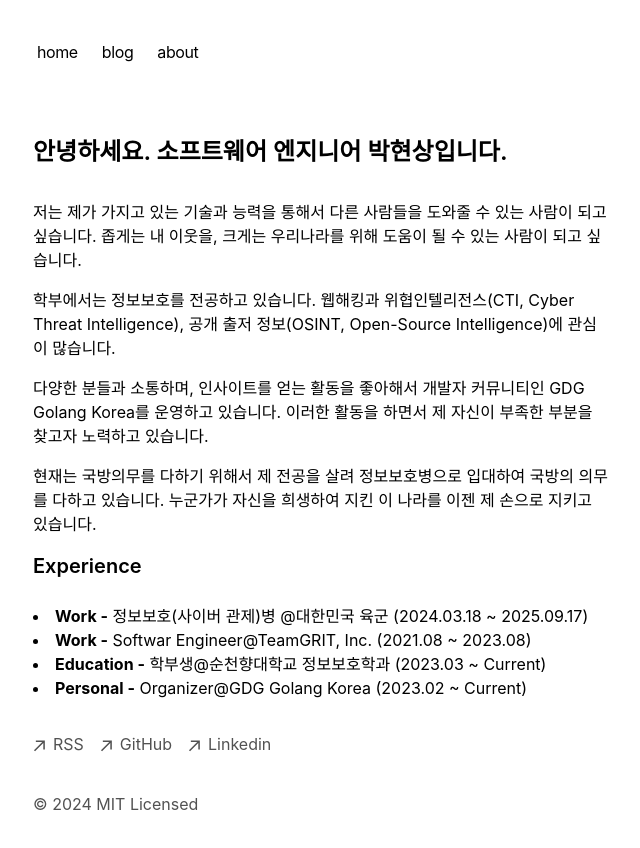
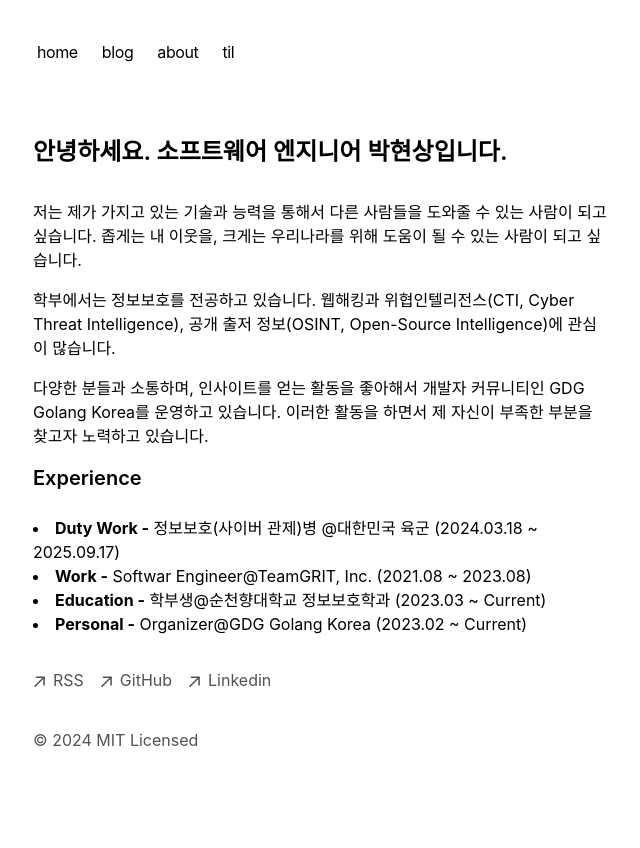
Before and after one commit to Dev-HyunSang/blog, a Next.js app: page /about in a window 1280 px wide. Shown: the top 848 px of the page, without its empty margins (319-959 px from the left). After the commit the page ends 816 px from the top, so only its background shows below. Built offline with nearby package versions, Linux system fonts and the light colour scheme.

Commit message:
edited posts, about, nav

```diff
--- a/app/about/page.tsx
+++ b/app/about/page.tsx
@@ -16,12 +16,9 @@ export default function Page() {
         <p className="mb-4">
             {`다양한 분들과 소통하며, 인사이트를 얻는 활동을 좋아해서 개발자 커뮤니티인 GDG Golang Korea를 운영하고 있습니다. 이러한 활동을 하면서 제 자신이 부족한 부분을 찾고자 노력하고 있습니다.`}
         </p>
-        <p className="mb-4">
-          {`현재는 국방의무를 다하기 위해서 제 전공을 살려 정보보호병으로 입대하여 국방의 의무를 다하고 있습니다. 누군가가 자신을 희생하여 지킨 이 나라를 이젠 제 손으로 지키고 있습니다.`}
-        </p>
         <div>
             <h2 className="mb-6 text-xl font-semibold">Experience</h2>
-            <li><strong>Work -</strong> 정보보호(사이버 관제)병 <a className="hover-link" href="https://www.army.mil.kr/" target="_blank">@대한민국 육군</a> (2024.03.18 ~ 2025.09.17)</li>
+            <li><strong>Duty Work -</strong> 정보보호(사이버 관제)병 <a className="hover-link" href="https://www.army.mil.kr/" target="_blank">@대한민국 육군</a> (2024.03.18 ~ 2025.09.17)</li>
             <li><strong>Work -</strong> Softwar Engineer
                 <a className="hover-link" href="https://teamgrit.kr" target="_blank">@TeamGRIT, Inc.</a> (2021.08 ~ 2023.08)
             </li>
--- a/app/blog/posts/CCE-2024-Public-sector-qualifying.mdx
+++ b/app/blog/posts/CCE-2024-Public-sector-qualifying.mdx
@@ -3,7 +3,7 @@ title: '2024 사이버방어공격대회(CCE) 공공부문으로 참여하며.'
 publishedAt: '2024-08-04'
 ---
 
-오랜만에 해킹 대회에 참시할 수 있는 기회를 발견하게 되어서 공공부분 군소속으로 참가하게 되었습니다.
+오랜만에 해킹 대회에 참가할 수 있는 기회가 되어서 공공부분 군소속으로 참가하게 되었습니다.
 정보보호 특기를 가지고 있고, 군에서 사이버 직책을 가지고 임수수행 하고 있기에 좋은 경험이라 생각이 들어 참가하게 되었습니다.
 소속은 다르지만 동일한 특기(직책)을 가지고 있는 간부님 2명과 정보보호병 동기 1명 그리고 제가 참가하게 되었습니다.
 
@@ -20,6 +20,8 @@ Struts 패키지의 특정 버전에 취약점([CVE-2023-50164](https://nvd.nist
 웹셀에 업로드할 때 주의 해야하는 부분은 요청 시 매개변수인 `Name`을 `upload`가 아닌 `Upload`으로 변경하고 요청을 해야지만 정상적으로 웹셀을 업로드 되게 됩니다.
 웹셀을 정상적으로 업로드하여 서버 내부에 접근할 수 있었습니다. 하지만 그 이후 서버 문제인지 컴퓨터 문제인지 모르겠지만 플래그를 찾던 도중 지속적으로 접속이 종료되어 완벽하게 찾지 못하여 문제를 풀진 못 했지만 그래도 CVE를 통해서 PoC RCE 코드를 통해서 서버 내부에 접근할 수 있다는 좋은 공부가 되었습니다.
 
+![](https://media.discordapp.net/attachments/1268853680254484483/1269111824998072350/2024-08-03_105649.png?ex=66b81a7e&is=66b6c8fe&hm=8351884f590fcb302b1376a76a471eb261a8652258e9d6ebbcff802892d03e80&=&format=webp&quality=lossless&width=1298&height=1152)
+
 ## 본 대회를 통해서
 CTF를 풀어보면서 CVE 취약점에는 생각을 많이 못하고 있었는데, 이번 대회를 통해서 CVE 취약점에 대해서도 공부가 필요하다라고 느끼게 되었습니다.
 내년에도 기회가 된다면 공공부분 군소속으로 참여하여 꼭 본선에 진출할 수 있으면 좋겠습니다...!!
--- a/app/components/nav.tsx
+++ b/app/components/nav.tsx
@@ -9,6 +9,9 @@ const navItems = {
   },
   '/about': {
     name: 'about'
+  },
+  'https://til.hyunsang.dev': {
+    name: "til"
   }
 }
 
```
